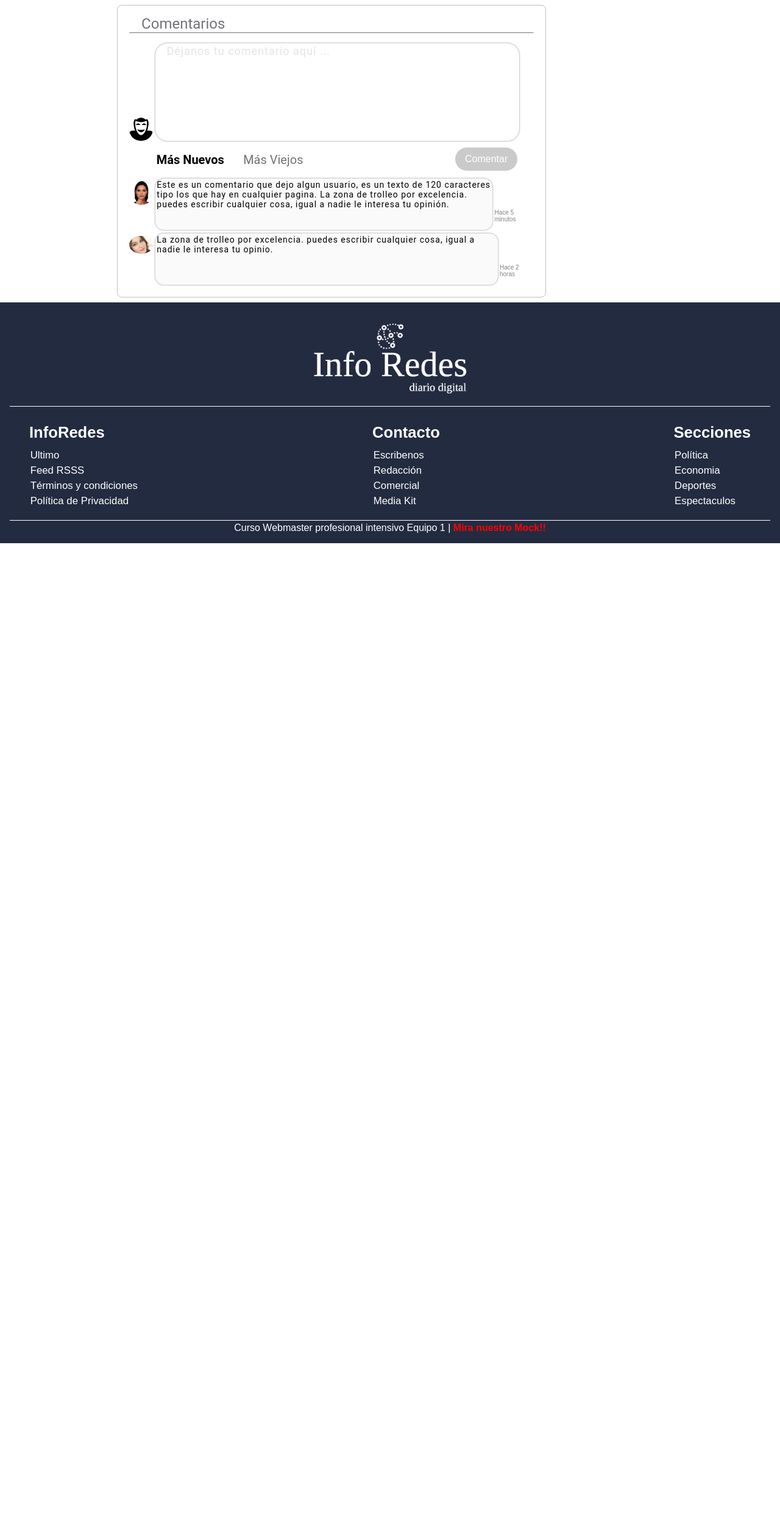
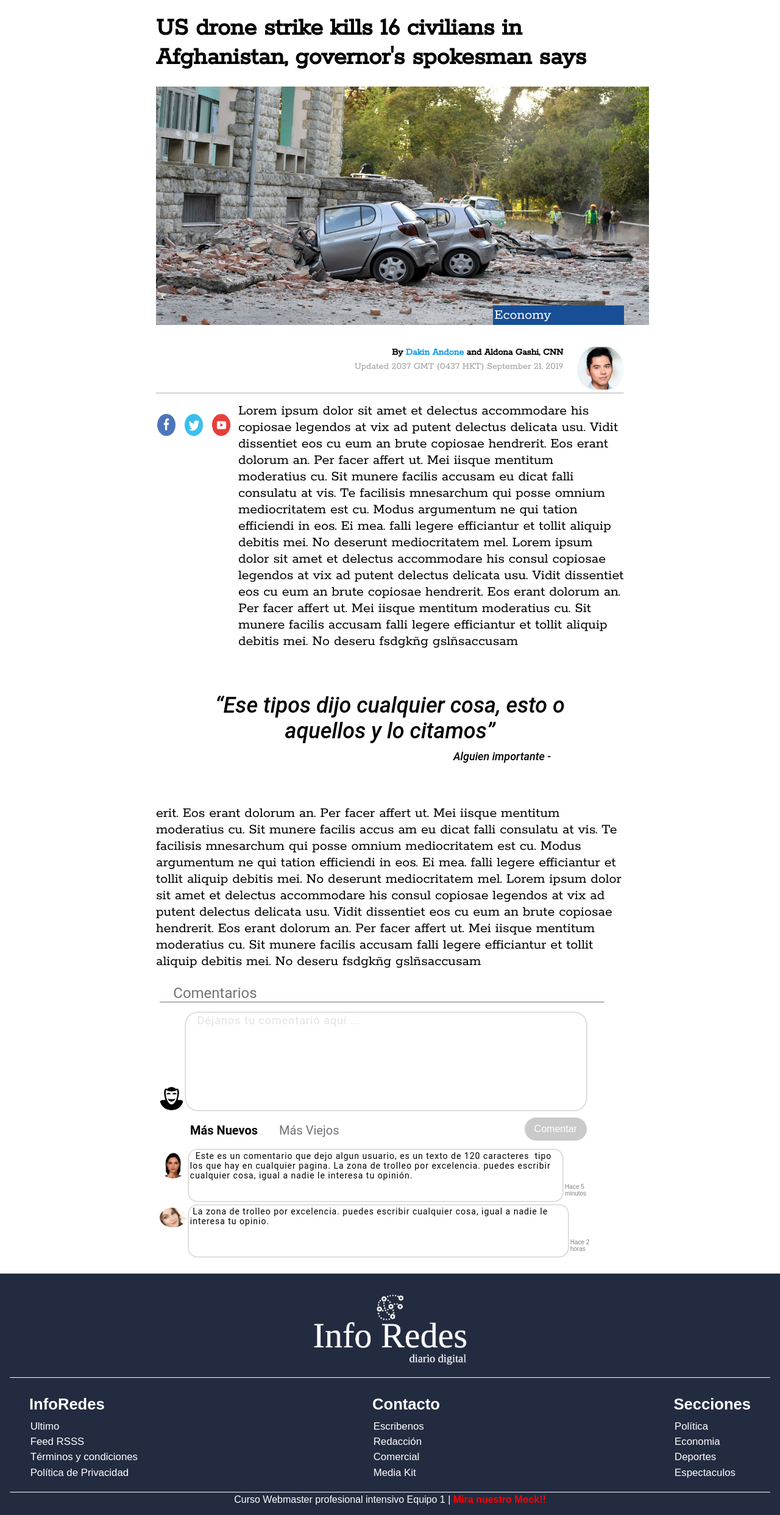
Before and after one commit to GabrielLaTorre/info-redes, a PHP site: page /noticia.html in a window 1280 px wide. Shown: the part 39-2524 px from the top of the page at 61% size. Before the commit the page ends 930 px from the top, so only its background shows below. Run offline with PHP 8.4, Linux system fonts and the light colour scheme; some libraries are stand-ins or nearby versions.

Commit message:
Noticia-Principal
Se agregó la noticia principal para la página de la noticia.

```diff
--- a/Diario/estilos.css
+++ b/Diario/estilos.css
@@ -560,15 +560,160 @@ footer p a{
 }
 
 /*#################################################*/
+/*#############    NOTICIA PPAL  ############################*/
+
+.noticia-ppal {
+	display: flex;
+	flex-direction: column;
+	width: 60%;
+	margin: .5em auto;
+}
+
+.noticia-ppal h3 {
+	font-family: Rokkitt;
+	font-style: normal;
+	font-weight: 600;
+	font-size: 42px;
+	line-height: 48px;
+	color: #000000;
+	margin-bottom: 3%;
+	margin-top: 2%;
+}
+
+.img-principal-not img {
+	width: 808.65px;
+	height: 390.3px;
+	padding: 0;
+	margin: 0;
+	position: relative;
+}
+
+.noticia-ppal span {
+	width: 28%;
+	padding: .1em .1em .1em .1em;
+	float: right;
+	transform: translateY(-110%);
+	text-align: left;
+	color: white;
+	background-color: #174E96;
+	font-family: Rokkitt;
+	font-size: 24px;
+}
+
+.head-social2 {
+	display: flex;
+	flex-direction: row;
+}
+
+.head-social2 img {
+	width: 30px;
+	height: 36px;
+	margin-left: 2px;
+	margin-right: 13px;
+	margin-top: 18px;
+}
+
+.autor-img {
+	float: right;
+	width: 10%;
+	height: 10%;
+	border-radius: 30px;
+	margin-left: 3%;
+}
+
+.autor-nota {
+	text-align: right;
+	font-family: Rokkitt;
+	font-style: normal;
+	font-weight: 600;
+	font-size: 16px;
+	line-height: 18px;
+	margin-bottom: 5px;
+}
+
+.fecha-nota {
+	text-align: right;
+	font-family: Rokkitt;
+	font-style: normal;
+	font-weight: 300;
+	font-size: 16px;
+	line-height: 18px;
+	color: #9B9B9B;
+}
+
+#autor-cel {
+	color: #149DEA;
+	font-family: Rokkitt;
+	font-style: normal;
+	font-weight: 600;
+	font-size: 16px;
+	line-height: 18px;
+}
+
+.noticia-ppal hr {
+	border-top: 1px solid rgb(189, 187, 187);
+	border-radius: 10px;
+	margin-top: 5px;
+	margin-bottom: 15px;
+}
+
+.noticia-completa {
+	display: flex;
+	flex-direction: row;
+}
+
+.noticia-completa p {
+	font-family: Rokkitt;
+	font-style: normal;
+	font-weight: normal;
+	font-size: 24px;
+	line-height: 27px;
+	color: #000000;
+}
+
+.noticia-completa2 p {
+	font-family: Rokkitt;
+	font-style: normal;
+	font-weight: normal;
+	font-size: 24px;
+	line-height: 27px;
+	color: #000000;
+}
+
+.noticia-ppal blockquote {
+	font-family: Roboto;
+	font-style: italic;
+	font-weight: 500;
+	font-size: 36px;
+	line-height: 42px;
+	text-align: center;
+	padding: 70px;
+}
+
+.noticia-ppal blockquote p {
+	font-family: Roboto;
+	font-style: italic;
+	font-weight: 500;
+	font-size: 18px;
+	line-height: 21px;
+	text-align: right;
+	margin-right: 50px;
+	margin-top: 10px;
+}
+
+
+
+
+
+/*#################################################*/
 /*#############     FORMULARIO NOTICIA     ############################*/
 
 .formulario {
-	width: 55%;
+	width: 60%;
 	margin: .5em auto;
 	padding: 1em 1.2em;
-	border: rgba(0,0,0,.25) solid 1px;
 	border-radius: 8px;
-	margin-right: 30%;
+	margin-right: 21%;
 }
 
 .formulario h3 {
@@ -689,7 +834,6 @@ footer p a{
 .posteos {
 	display: flex;
 	flex-direction: row;
-
 }
 
 .posteos textarea {
@@ -713,5 +857,4 @@ footer p a{
 	font-size: 10px;
 	margin-top: 8%;
 	color: grey;
-
 }
--- a/Diario/noticia.html
+++ b/Diario/noticia.html
@@ -29,8 +29,48 @@
     </header>
 
     <!-- ######## NOTICIA PRINCIPAL   ######-->
-    <article>
+    <article class='noticia-ppal'>
+        <div>
+            <h3>US drone strike kills 16 civilians in Afghanistan, governor's spokesman says</h3>
+        </div>
+        <div class='img-principal-not'>
+            <img src="imagenes/img-noticia-ppal.jpg" title="titulo-noticia" alt="noticia principal">
+            <span>Economy</span>
+        </div>
 
+        <div>
+            <img class='autor-img' src="imagenes/escritor-articulo.png" title="autor-usuario" alt="autor">
+            <p class="autor-nota">By <font id="autor-cel">Dakin Andone</font> and Aldona Gashi, CNN</p>
+            <p class="fecha-nota">Updated 2037 GMT (0437 HKT) September 21, 2019</p>
+        </div>
+
+        <hr>
+
+        <div class='noticia-completa'>
+            <div class="head-social2">
+                    <a href="www.facebook.com"> <img  src="imagenes/facebook.png" alt="facebook.logo"></a>
+                    <a href="www.twitter.com"> <img  src="imagenes/twitter.png" alt="twitter.logo"></a>
+                    <a href="www.youtube.com"><img  src="imagenes/youtube.png" alt="youtube.logo"></a>
+            </div>
+            <p>
+                Lorem ipsum dolor sit amet et delectus accommodare his
+                copiosae legendos at vix ad putent delectus delicata usu. Vidit dissentiet eos cu eum an brute copiosae hendrerit. Eos erant dolorum an. Per facer affert ut. Mei iisque mentitum moderatius cu. Sit munere facilis accusam eu dicat falli consulatu at vis. Te facilisis mnesarchum qui posse omnium mediocritatem est cu. Modus argumentum ne qui tation efficiendi in eos. Ei mea.
+                falli legere efficiantur et tollit aliquip debitis mei. No deserunt mediocritatem mel. Lorem ipsum dolor sit amet et delectus accommodare his consul copiosae legendos at vix ad putent delectus delicata usu. Vidit dissentiet eos cu eum an brute copiosae hendrerit. Eos erant dolorum an.
+                Per facer affert ut. Mei iisque mentitum moderatius cu. Sit munere facilis accusam  falli legere efficiantur et tollit aliquip debitis mei. No deseru fsdgkñg gslñsaccusam
+            </p>
+        </div>
+        <div class='noticia-completa2'>
+            <blockquote>
+                “Ese tipos dijo cualquier cosa, esto o aquellos y lo citamos”
+                <br/>
+                <p>Alguien importante -</p>
+            </blockquote>
+            <p>
+                erit. Eos erant dolorum an. Per facer affert ut. Mei iisque mentitum moderatius cu. Sit munere facilis accus am eu dicat falli consulatu at vis. Te facilisis mnesarchum qui posse omnium mediocritatem est cu. Modus argumentum ne qui tation efficiendi in eos. Ei mea.
+                falli legere efficiantur et tollit aliquip debitis mei. No deserunt mediocritatem mel. Lorem ipsum dolor sit amet et delectus accommodare his consul copiosae legendos at vix ad putent delectus delicata usu. Vidit dissentiet eos cu eum an brute copiosae hendrerit. Eos erant dolorum an.
+                Per facer affert ut. Mei iisque mentitum moderatius cu. Sit munere facilis accusam  falli legere efficiantur et tollit aliquip debitis mei. No deseru fsdgkñg gslñsaccusam
+            </p>
+        </div>
     </article>
 
     <!-- ######## FORMULARIO   ######-->
@@ -50,12 +90,12 @@
         </div>
         <div class="posteos">
             <img src="imagenes/cara-2.jpg" title="Nombre usuario" alt="logo-header">
-            <textarea readonly="readonly" disabled="disabled">Este es un comentario que dejo algun usuario, es un texto de 120 caracteres  tipo los que hay en cualquier pagina. La zona de trolleo por excelencia. puedes escribir cualquier cosa, igual a nadie le interesa tu opinión.</textarea>
+            <textarea readonly="readonly">  Este es un comentario que dejo algun usuario, es un texto de 120 caracteres  tipo los que hay en cualquier pagina. La zona de trolleo por excelencia. puedes escribir cualquier cosa, igual a nadie le interesa tu opinión.</textarea>
             <p>Hace 5 minutos</p>
         </div>
         <div class="posteos">
             <img src="imagenes/cara-1.jpg" title="Nombre usuario" alt="logo-header">
-            <textarea readonly="readonly" disabled="disabled">La zona de trolleo por excelencia. puedes escribir cualquier cosa, igual a nadie le interesa tu opinio.</textarea>
+            <textarea readonly="readonly" > La zona de trolleo por excelencia. puedes escribir cualquier cosa, igual a nadie le interesa tu opinio.</textarea>
             <p>Hace 2 horas</p>
         </div>
 
```
Also changed, not shown: Diario/imagenes/escritor-articulo.jpg (added), Diario/imagenes/escritor-articulo.png (added), Diario/imagenes/img-noticia-ppal.jpg (added).
